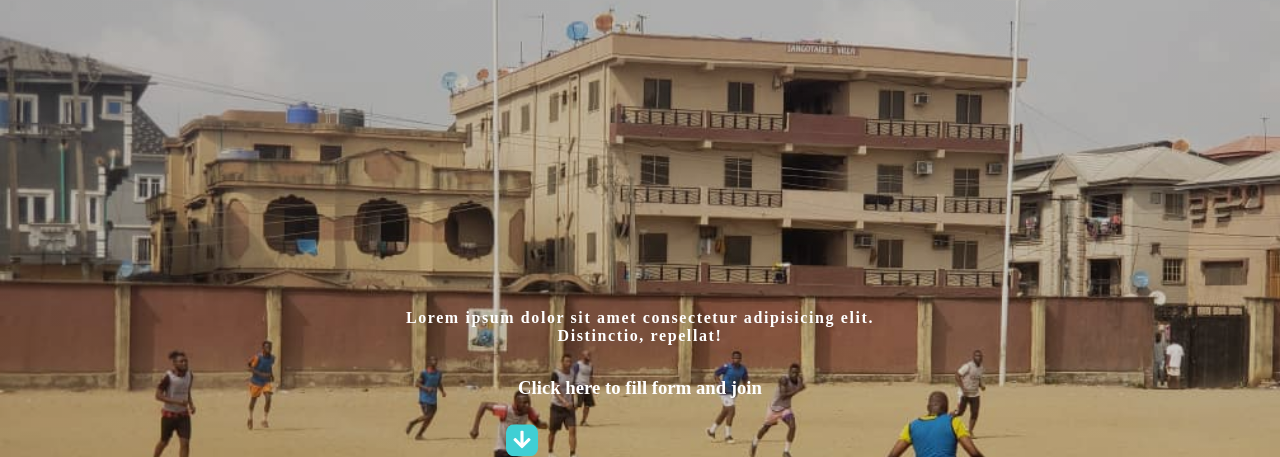
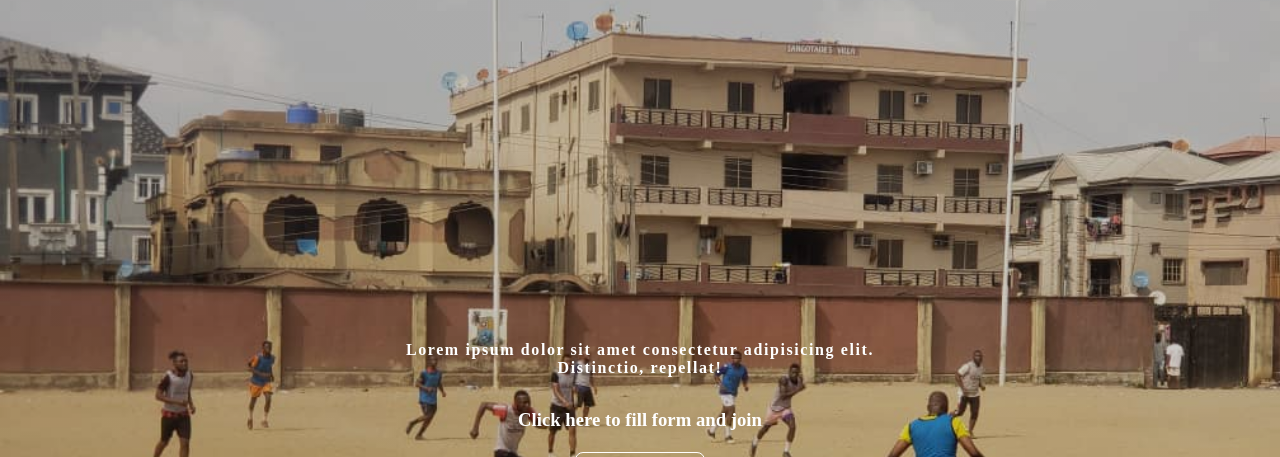
Before and after one commit to segzybaba/saturday-football-set, a plain HTML site: page index.html in a window 1280 px wide. Shown: the part 82-539 px from the top of the page. Drawn offline with Linux system fonts and the light colour scheme.

Commit message:
disable arrow icon

```diff
--- a/index.html
+++ b/index.html
@@ -50,9 +50,9 @@
             repellat!
           </p>
           <h3>Click here to fill form and join</h3>
-          <div class="arrow-down">
+          <!-- <div class="arrow-down">
             <i class="fas fa-arrow-down"></i>
-          </div>
+          </div> -->
 
           <a href="http://saturdayset-001-site1.htempurl.com" class="btn-join"
             >click here</a
```
